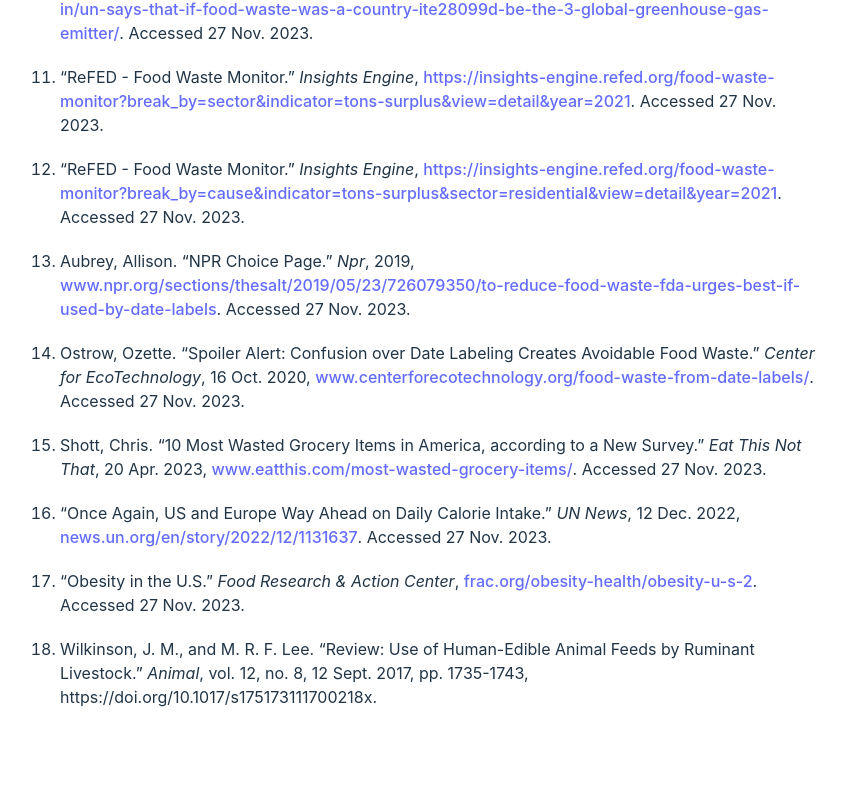
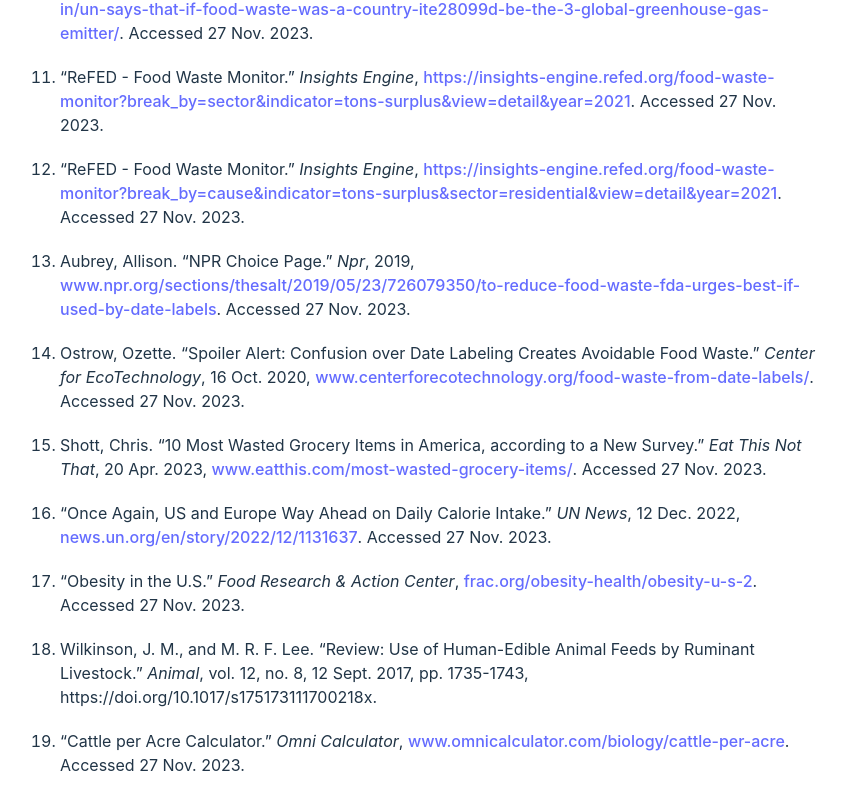
Before and after one commit to rkuhlf/food-waste-essay, a React (Vite) app: page /notes in a window 1280 px wide. Shown: the part 1179-1988 px from the top of the page, without its empty margins (220-1066 px from the left). Before the commit the page ends 1924 px from the top, so only its background shows below. Built offline with nearby package versions, Linux system fonts and the light colour scheme; the HTML template or start-up script is replaced by a standard one.

Commit message:
Add rewrites so client-side routing works

```diff
--- a/src/Article.tsx
+++ b/src/Article.tsx
@@ -167,7 +167,7 @@ function Article() {
 
           <Checkpoint label="Waste the amount of meat eaten by an American in a month." progressFunction={americanMeatEating}>
 
-          <Paragraph>There is a catch though: Pasture-raised animals require a <i>massive</i> amount of land. On one acre of land, you can raise about one cow, which gives you about 88,000 grams of protein after two years (cattle actually grow slower on grass compared to grain). Or, you could grow 513,000 grams of protein on the same area of land from soybeans, eleven times as much protein. Although it varies widely from case to case, animals typically represent either an inefficient energy source, a substantial land investment, or both.</Paragraph>
+          <Paragraph>There is a catch though: Pasture-raised animals require a <i>massive</i> amount of land. On one acre of land, you can raise about one cow<Cite index={citationIndex++}/>, which gives you about 88,000 grams of protein after two years (cattle actually grow slower on grass compared to grain). Or, you could grow 513,000 grams of protein on the same area of land from soybeans, eleven times as much protein. Although it varies widely from case to case, animals typically represent either an inefficient energy source, a substantial land investment, or both.</Paragraph>
 
           <Paragraph>Aside from the destruction of habitat that is required to produce animals, the animals themselves also cause a large amount of damage to the environment because of the greenhouse gasses that their production emits. Cows famously produce a large amount of methane, but these emissions end up being negligible relative to the additional emissions required to process and transport the animals. All totaled, beef and lamb emit the equivalent of ~247 grams of CO2 for every calorie produced. Chickens, fish, and pork are much less destructive, but they are still more damaging to the environment than something like tofu (which is produced from soybeans, which are a cereal crop).</Paragraph>
 
--- a/src/Notes.tsx
+++ b/src/Notes.tsx
@@ -77,6 +77,10 @@ const notes = [
 
     <>
     Wilkinson, J. M., and M. R. F. Lee. “Review: Use of Human-Edible Animal Feeds by Ruminant Livestock.” <i>Animal</i>, vol. 12, no. 8, 12 Sept. 2017, pp. 1735-1743, https://doi.org/10.1017/s175173111700218x.
+    </>,
+
+    <>
+    “Cattle per Acre Calculator.” <i>Omni Calculator</i>, <a href="http://www.omnicalculator.com/biology/cattle-per-acre">www.omnicalculator.com/biology/cattle-per-acre</a>. Accessed 27 Nov. 2023.
     </>
 ]
 
```
Also changed, not shown: vercel.json (added).
